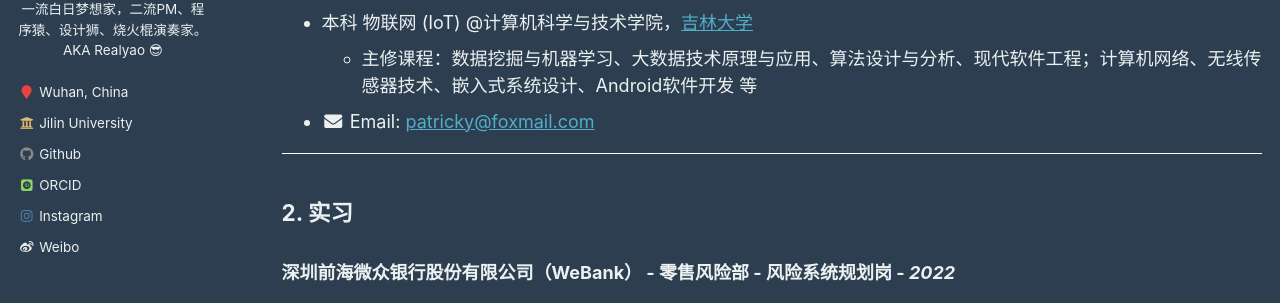
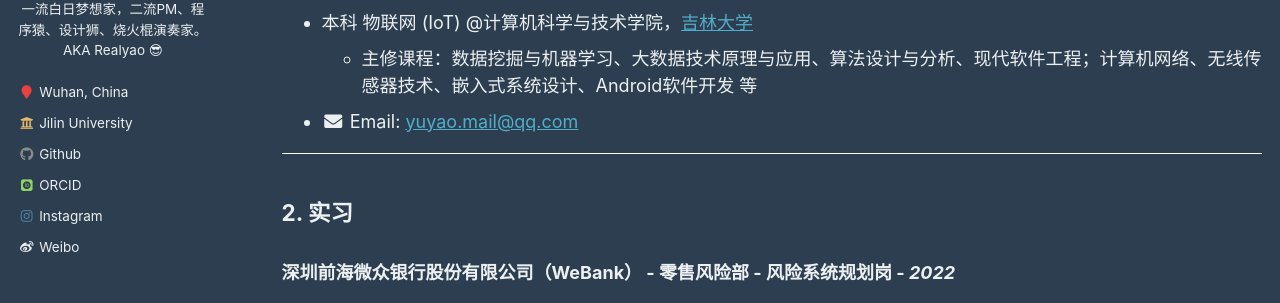
Before and after one commit to yuyaoCV/yuyaoCV.github.io, a Jekyll site: the page built from _pages/cv.md, in a window 1280 px wide and 900 px high. Shown: the part 350-653 px from the top of the window. Built offline with Jekyll 4.4.1, drawn with Linux system fonts in a browser that asks for light colours; some web fonts are replaced.

Commit message:
Update cv.md

```diff
--- a/_pages/cv.md
+++ b/_pages/cv.md
@@ -26,7 +26,7 @@
 * 本科 物联网 (IoT) @计算机科学与技术学院，[吉林大学](http://global.jlu.edu.cn/)
   * 主修课程：数据挖掘与机器学习、大数据技术原理与应用、算法设计与分析、现代软件工程；计算机网络、无线传感器技术、嵌入式系统设计、Android软件开发 等
 
-* <i class="fa fa-fw fa-envelope"></i> <font style="font-size: 1em;">Email: <a href="mailto:patricky@foxmail.com">patricky@foxmail.com</a></font>
+* <i class="fa fa-fw fa-envelope"></i> <font style="font-size: 1em;">Email: <a href="mailto:yuyao.mail@qq.com.com">yuyao.mail@qq.com</a></font>
 
 ---
 
```
